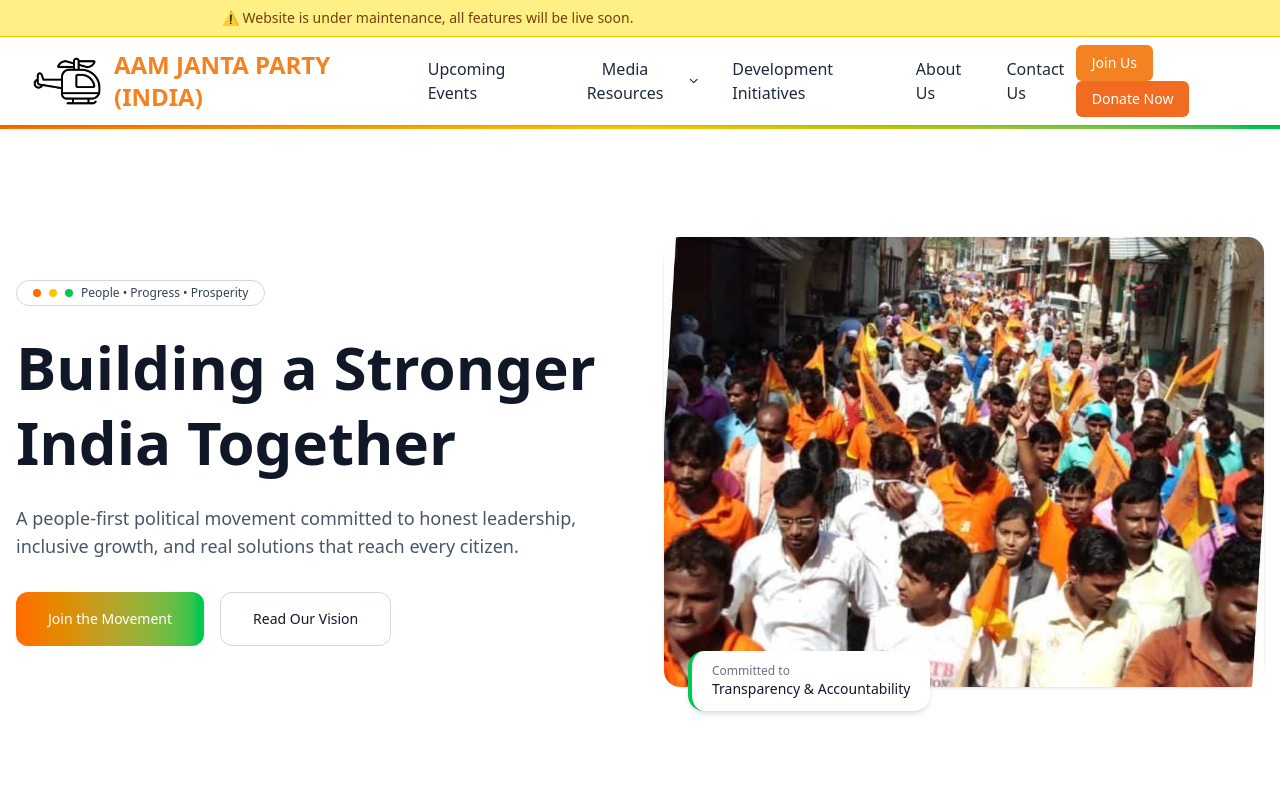
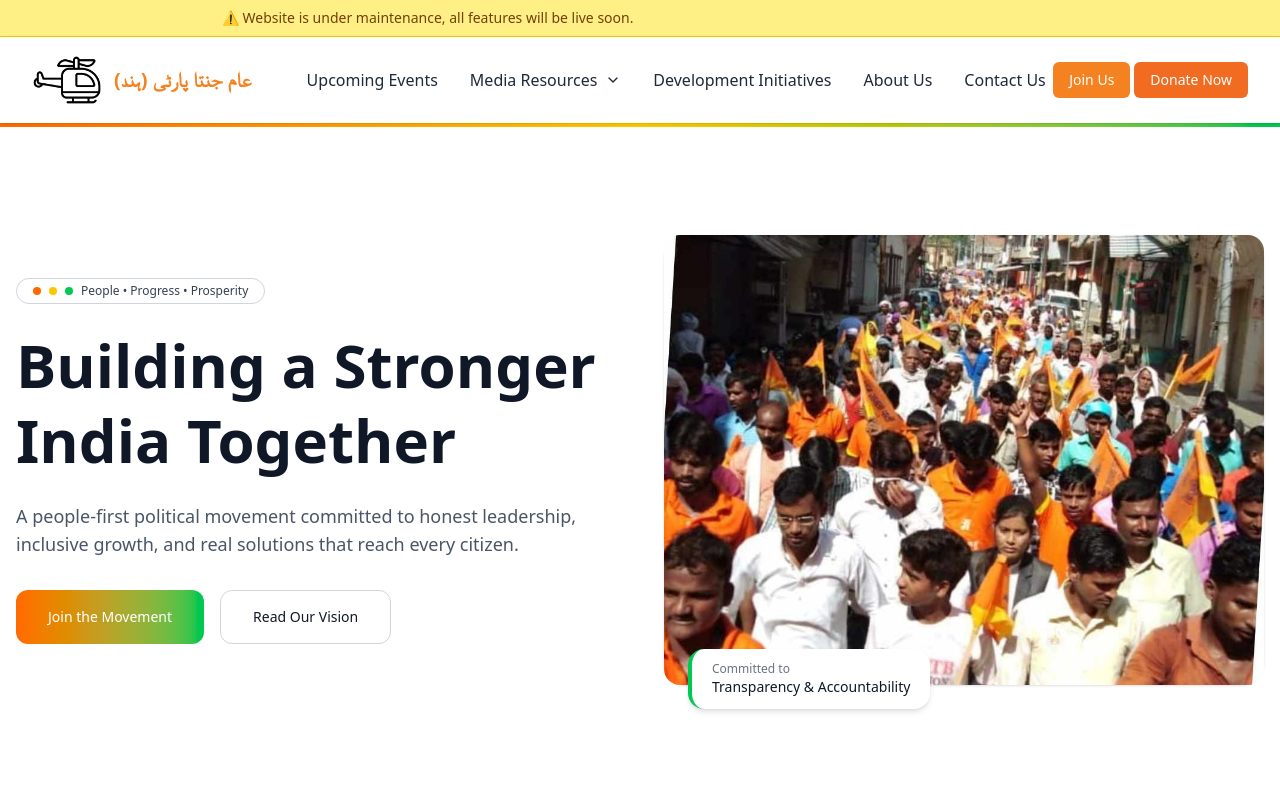
Before and after one commit to saniyafarzindeveloper/ajp, a Next.js app: page / in a window 1280 px wide. Shown: the top 800 px of the page. Built offline with nearby package versions, Linux system fonts and the light colour scheme.

Commit message:
auto changing party names added in navbar

```diff
--- /dev/null
+++ b/components/layout/AutoChangingPartyName.tsx
@@ -0,0 +1,43 @@
+"use client";
+
+import { useEffect, useState } from "react";
+import Image from "next/image";
+import Link from "next/link";
+
+const partyNames = [
+  { text: "AAM JANTA PARTY (INDIA)", lang: "en" },
+  { text: "आम जनता पार्टी (भारत)", lang: "hi" },
+  { text: "عام جنتا پارٹی (ہند)", lang: "ur" },
+];
+
+export default function AutoChangingPartyName() {
+  const [index, setIndex] = useState(0);
+
+  useEffect(() => {
+    const interval = setInterval(() => {
+      setIndex((prev) => (prev + 1) % partyNames.length);
+    }, 3000); // change every 3 seconds
+
+    return () => clearInterval(interval);
+  }, []);
+
+  return (
+    <div className="inline-flex items-center space-x-3">
+      <Link href="/" className="flex items-center gap-3">
+        <Image
+          src="/images/helicopter.png"
+          alt="Logo"
+          width={70}
+          height={70}
+        />
+
+        <span
+          key={partyNames[index].lang}
+          className="font-bold text-xl text-[#f58220] transition-all duration-500 ease-out"
+        >
+          {partyNames[index].text}
+        </span>
+      </Link>
+    </div>
+  );
+}
--- a/components/layout/Navbar.tsx
+++ b/components/layout/Navbar.tsx
@@ -1,6 +1,5 @@
 "use client";
 import { useState } from "react";
-import Image from "next/image";
 import { VisuallyHidden } from "@radix-ui/react-visually-hidden";
 import Link from "next/link";
 import { ChevronDown } from "lucide-react";
@@ -11,6 +10,7 @@
   SheetTrigger,
   SheetClose,
 } from "@/components/ui/sheet";
+import AutoChangingPartyName from "./AutoChangingPartyName";
 
 const menuItems = [
   {
@@ -23,12 +23,11 @@
       { name: "Photo Gallery", href: "/" },
       { name: "Video Gallery", href: "/" },
       { name: "Speech", href: "/" },
-
     ],
   },
   {
     name: "Development Initiatives",
-    href: '/development-initiatives'
+    href: "/development-initiatives",
   },
   {
     name: "About Us",
@@ -36,8 +35,8 @@
   },
   {
     name: "Contact Us",
-    href: '/contact-us'
-  }
+    href: "/contact-us",
+  },
 ];
 
 export default function Navbar() {
@@ -50,13 +49,7 @@
   return (
     <div className="sticky top-0 z-50 w-full bg-white shadow-sm">
       <div className="mx-auto flex max-w-full items-center justify-between px-4 py-2 sm:px-6 lg:px-8">
-        {/* LOGO */}
-        <div className="inline-flex items-center space-x-3">
-          <Link href="/" className="flex items-center gap-3">
-            <Image src="/images/helicopter.png" alt="Logo" width={70} height={70} />
-            <p className="font-bold text-2xl text-[#f58220]">AAM JANTA PARTY (INDIA)</p>
-          </Link>
-        </div>
+        <AutoChangingPartyName />
 
         {/* DESKTOP MENU */}
         <div className="hidden lg:flex items-start">
@@ -130,25 +123,13 @@
               </div>
             </SheetTrigger>
 
-
             <VisuallyHidden>
               <SheetContent side="right" className="w-72 bg-white p-4">
-
-               <p className="font-bold text-xl text-[#f58220]">AAM JANTA PARTY (INDIA)</p>
-
-
+                {/* <p className="font-bold text-xl text-[#f58220]">
+                  AAM JANTA PARTY (INDIA)
+                </p> */}
+                <AutoChangingPartyName />
                 <div className="flex flex-col gap-4 mt-2">
-                {/* <SheetClose asChild>
-                  <Link href="/" className="flex items-center gap-3">
-                    <Image
-                      src="/images/helicopter.png"
-                      alt="Logo"
-                      width={60}
-                      height={60}
-                    />
-                  </Link>
-                </SheetClose> */}
-
                   <nav className="flex flex-col gap-3 mt-4">
                     {menuItems.map((item, index) => (
                       <div key={item.name}>
@@ -199,8 +180,6 @@
                         Join Us
                       </Button>
                     </Link>
-
-
                   </SheetClose>
 
                   <SheetClose asChild>
@@ -209,8 +188,6 @@
                         Donate
                       </Button>
                     </Link>
-
-
                   </SheetClose>
                 </div>
               </SheetContent>
```
Lines whose indentation alone changed are shown as unchanged.
